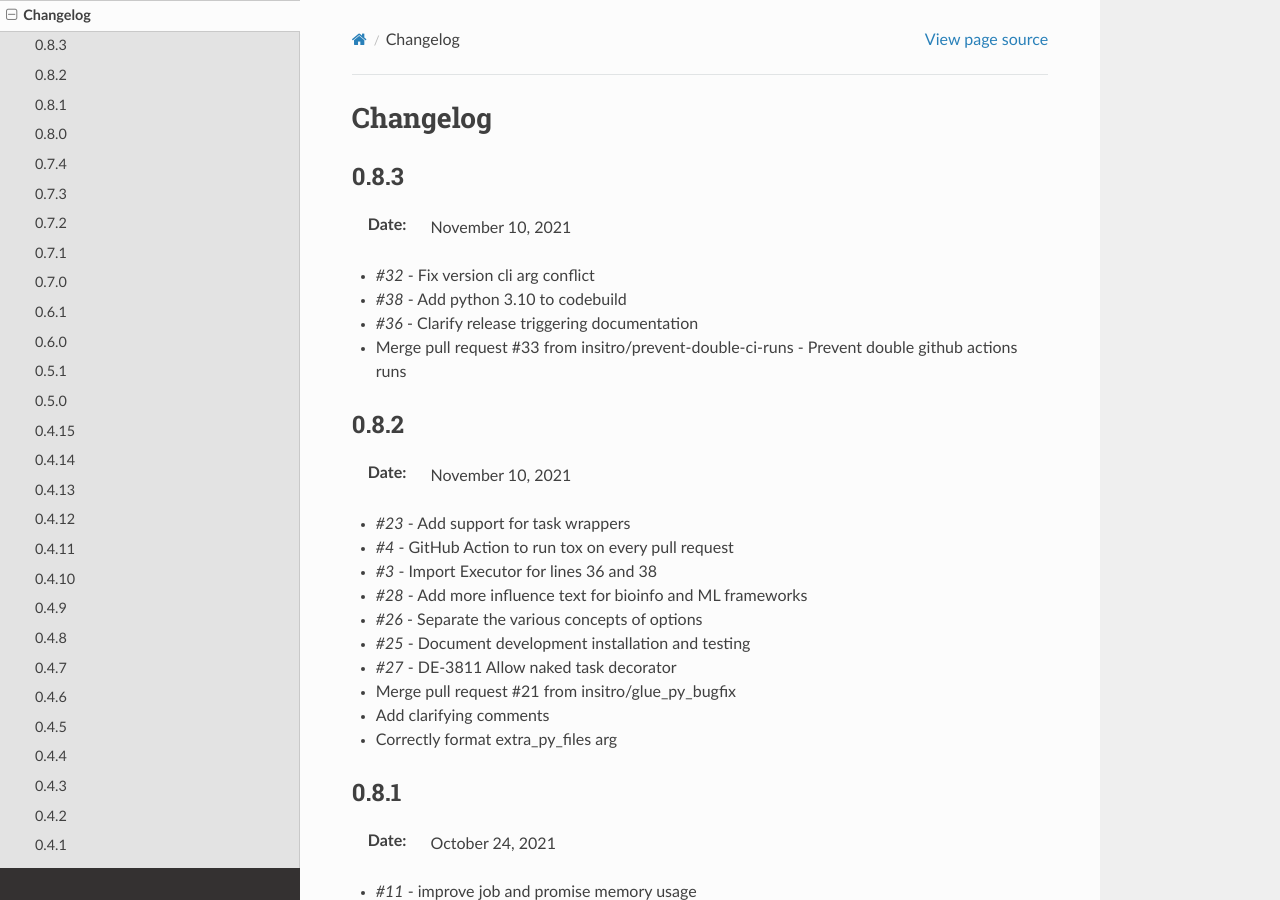
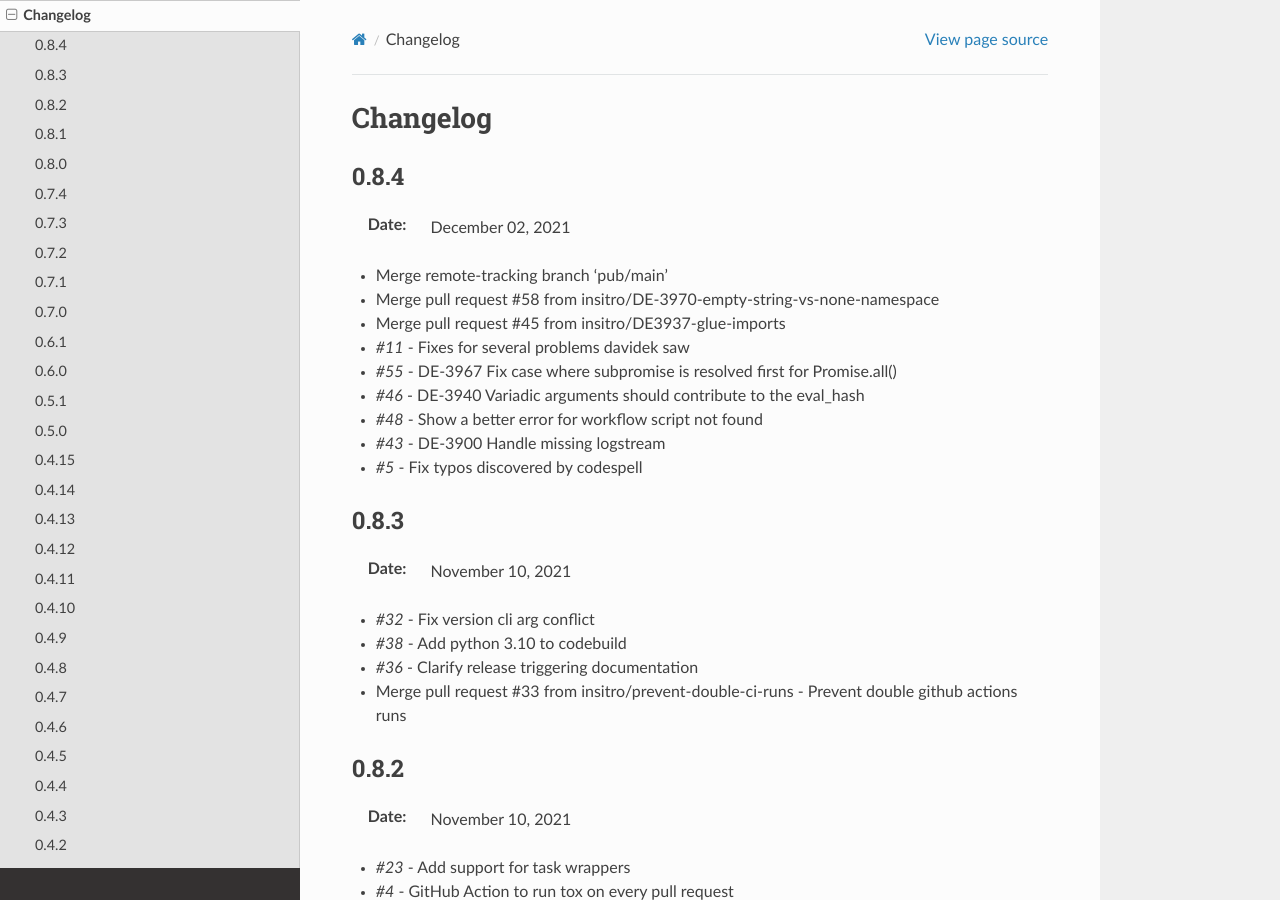
Before and after one commit to insitro/redun, a Sphinx documentation site: the page built from docs/source/CHANGELOG.rst, in a window 1280 px wide and 900 px high. Built offline with Sphinx 7.4.7 and the Read the Docs theme 2.0.0, drawn with Linux system fonts in a browser that asks for light colours.

Commit message:
cut version 0.8.4 (#63)

```diff
--- a/docs/source/CHANGELOG.rst
+++ b/docs/source/CHANGELOG.rst
@@ -1,6 +1,20 @@
 *********
 Changelog
 *********
+
+0.8.4
+=====
+:Date: December 02, 2021
+
+* Merge remote-tracking branch 'pub/main'
+* Merge pull request #58 from insitro/DE-3970-empty-string-vs-none-namespace
+* Merge pull request #45 from insitro/DE3937-glue-imports
+* `#11` - Fixes for several problems davidek saw
+* `#55` - DE-3967 Fix case where subpromise is resolved first for Promise.all()
+* `#46` - DE-3940 Variadic arguments should contribute to the eval_hash
+* `#48` - Show a better error for workflow script not found
+* `#43` - DE-3900 Handle missing logstream
+* `#5` - Fix typos discovered by codespell
 
 0.8.3
 =====
--- a/redun/__init__.py
+++ b/redun/__init__.py
@@ -17,4 +17,4 @@ from redun.scheduler import (  # noqa: F401
 from redun.scripting import script  # noqa: F401
 from redun.task import PartialTask, Task, get_task_registry, task  # noqa: F401
 
-__version__ = "0.8.3"
+__version__ = "0.8.4"
```
